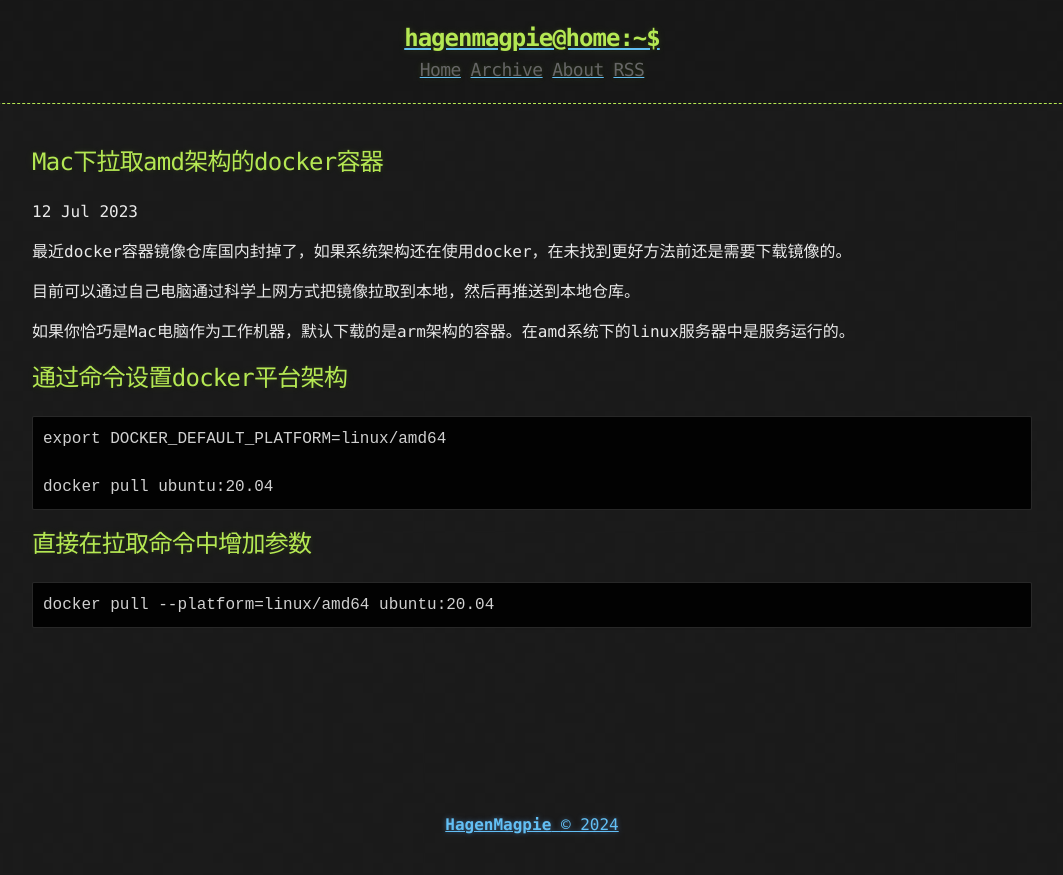
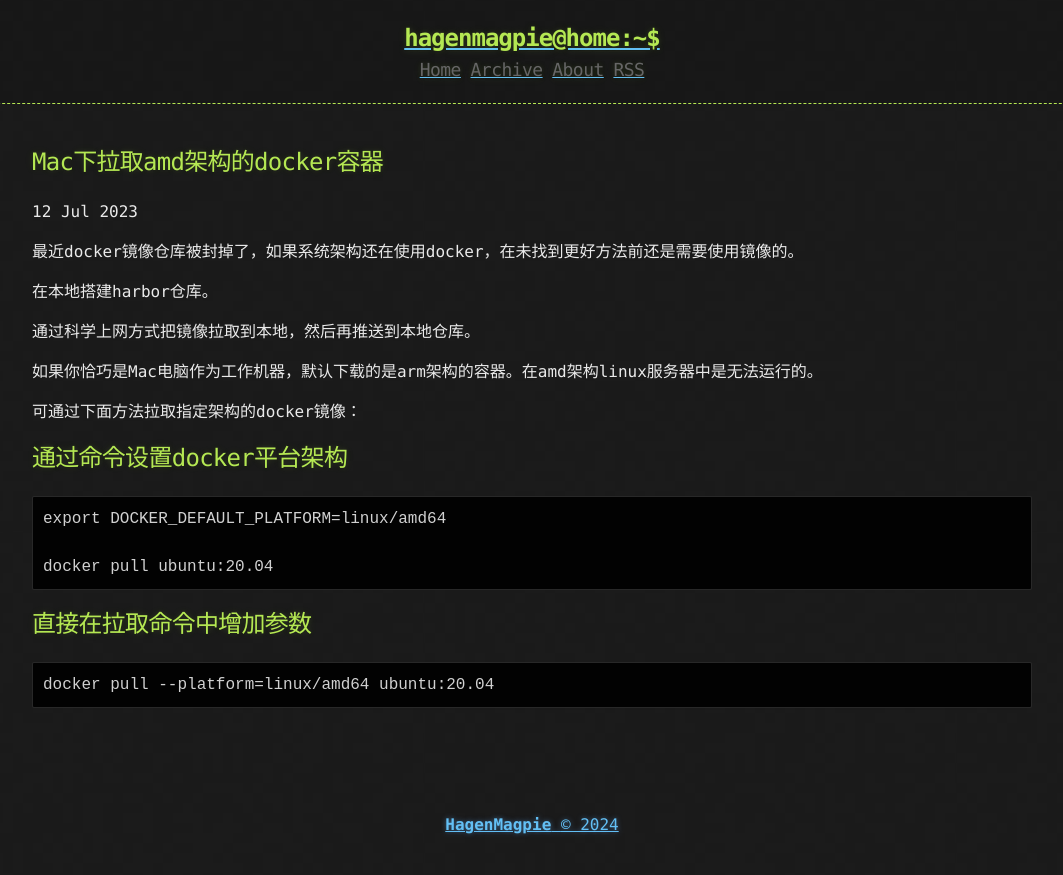
Before and after one commit to Hagenmagpie/hagenmagpie.github.io, a Jekyll site: the page built from _posts/2023-07-12-mac-pull-docker-for-amd.md, in a window 1280 px wide. Shown: the top 875 px of the page, without its empty margins (108-1171 px from the left). Built offline with Jekyll 4.4.1, drawn with Linux system fonts in a browser that asks for light colours.

Commit message:
补充修复Mac下拉取amd架构的docker容器篇章 错误

```diff
--- a/_posts/2023-07-12-mac-pull-docker-for-amd.md
+++ b/_posts/2023-07-12-mac-pull-docker-for-amd.md
@@ -3,12 +3,15 @@ title: Mac下拉取amd架构的docker容器
 published: true
 ---
 
-最近docker容器镜像仓库国内封掉了，如果系统架构还在使用docker，在未找到更好方法前还是需要下载镜像的。
+最近docker镜像仓库被封掉了，如果系统架构还在使用docker，在未找到更好方法前还是需要使用镜像的。
 
-目前可以通过自己电脑通过科学上网方式把镜像拉取到本地，然后再推送到本地仓库。
+在本地搭建harbor仓库。
 
-如果你恰巧是Mac电脑作为工作机器，默认下载的是arm架构的容器。在amd系统下的linux服务器中是服务运行的。
+通过科学上网方式把镜像拉取到本地，然后再推送到本地仓库。
 
+如果你恰巧是Mac电脑作为工作机器，默认下载的是arm架构的容器。在amd架构linux服务器中是无法运行的。
+
+可通过下面方法拉取指定架构的docker镜像：
 
 ## 通过命令设置docker平台架构
 
```
